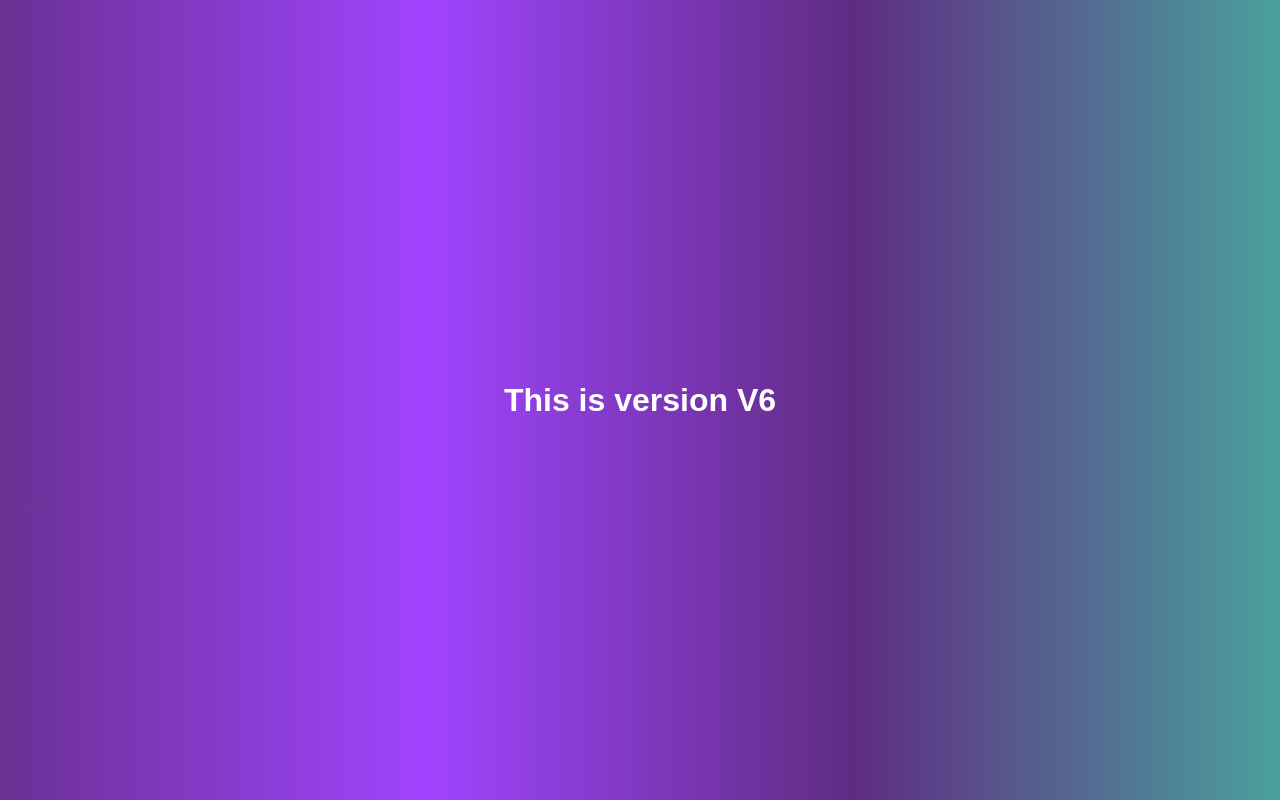
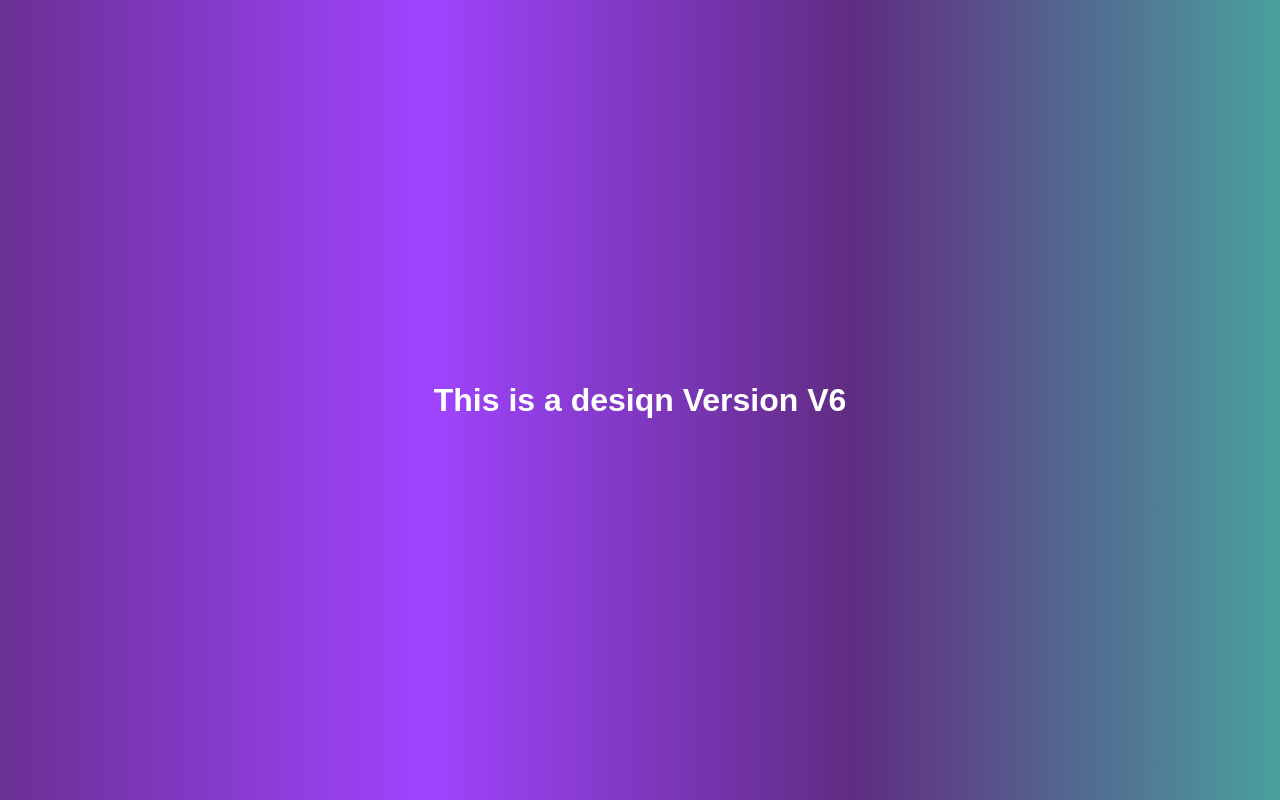
Before and after one commit to Sachinrautela/my-repo, a plain HTML site: page index.html in a window 1280 px wide. Drawn offline with Linux system fonts and the light colour scheme.

Commit message:
change h1

```diff
--- a/index.html
+++ b/index.html
@@ -7,6 +7,6 @@
     <link rel="stylesheet" href="style.css">
 </head>
 <body>
-    <h1>This is version V6</h1>
+    <h1>This is a desiqn Version V6</h1>
 </body>
 </html>
```
